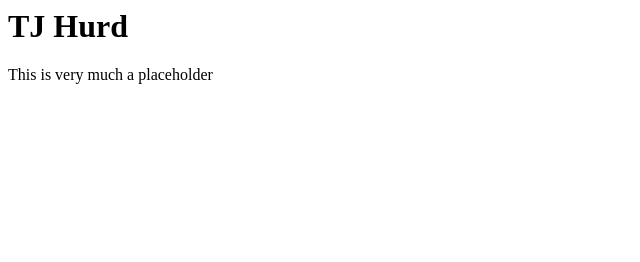
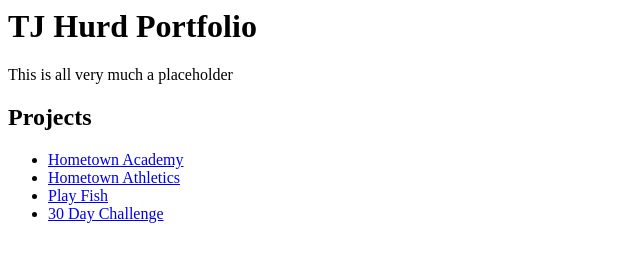
Before and after one commit to tjhurd44/portfolio, a plain HTML site: page index.html in a window 1280 px wide. Shown: the whole page, without its empty margins (0-640 px from the left). Drawn offline with Linux system fonts and the light colour scheme.

Commit message:
Added list of projects

```diff
--- a/index.html
+++ b/index.html
@@ -1,6 +1,21 @@
 <html>
   <body>
-    <h1>TJ Hurd</h1>
-    <p>This is very much a placeholder</p>
+    <h1>TJ Hurd Portfolio</h1>
+    <p>This is all very much a placeholder</p>
+    <h2>Projects</h2>
+    <ul>
+      <li>
+        <a href="https://hometown-academy.com" target="_blank">Hometown Academy</a>
+      </li>
+      <li>
+        <a href="https://staging.hometown-athletics.com" target="_blank">Hometown Athletics</a>
+      </li>
+      <li>
+        <a href="https://playfish.tjhurd.com" target="_blank">Play Fish</a>
+      </li>
+      <li>
+        <a href="https://30days.tjhurd.com" target="_blank">30 Day Challenge</a>
+      </li>
+    </ul>
   </body>
 </html>
```
